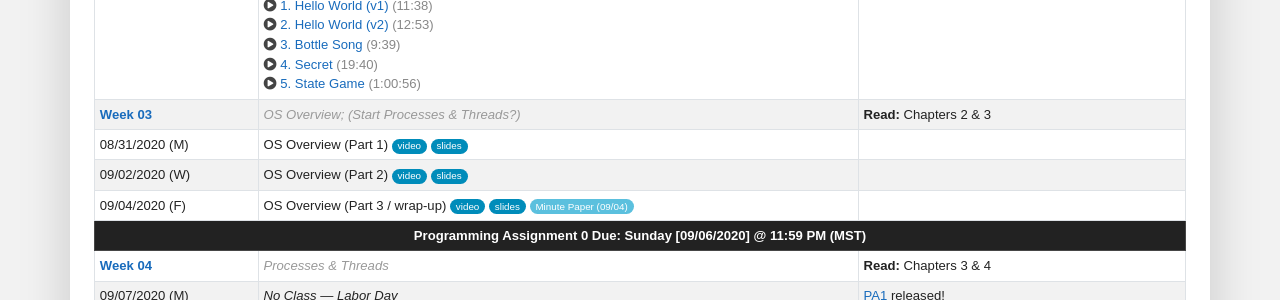
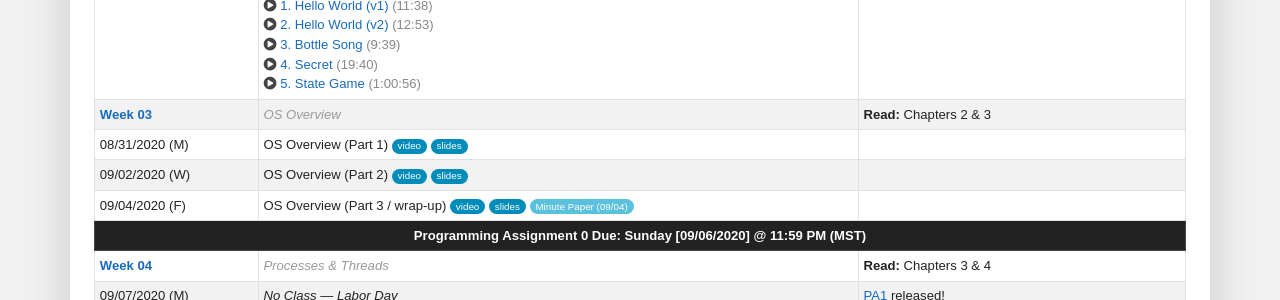
Before and after one commit to traviswpeters/cs460-2020-fall, a Jekyll site: the page built from index.md, in a window 1280 px wide and 900 px high, scrolled down 1730 px. Shown: the part 153-453 px from the top of the window. Built offline with Jekyll 4.4.1, drawn with Linux system fonts in a browser that asks for light colours; nearby versions of some CDN libraries; some web fonts are replaced; comment, search, counter and statistics services are not loaded.

Commit message:
update week 3 topic line

```diff
--- a/index.md
+++ b/index.md
@@ -198,7 +198,7 @@ If you have any questions, please contact me.
 <tr>
 <td id="week03" markdown="span">Week 03</td>
 <!-- Week Title Here -->
-<td markdown="span" class="note">OS Overview; (Start Processes & Threads?)</td>
+<td markdown="span" class="note">OS Overview</td>
 <!-- Assignments & Reading Here -->
 <td markdown="span" markdown="1">
 - **Read:** Chapters 2 & 3
```
